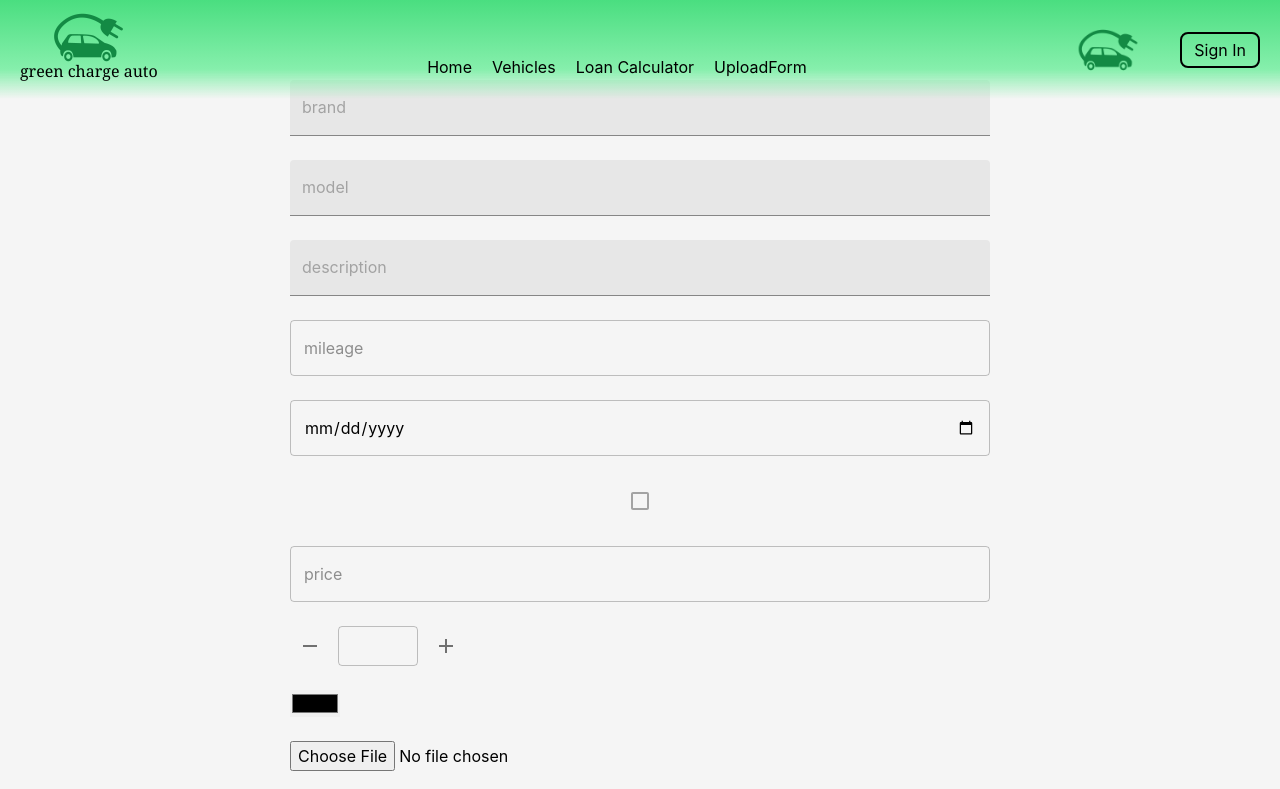
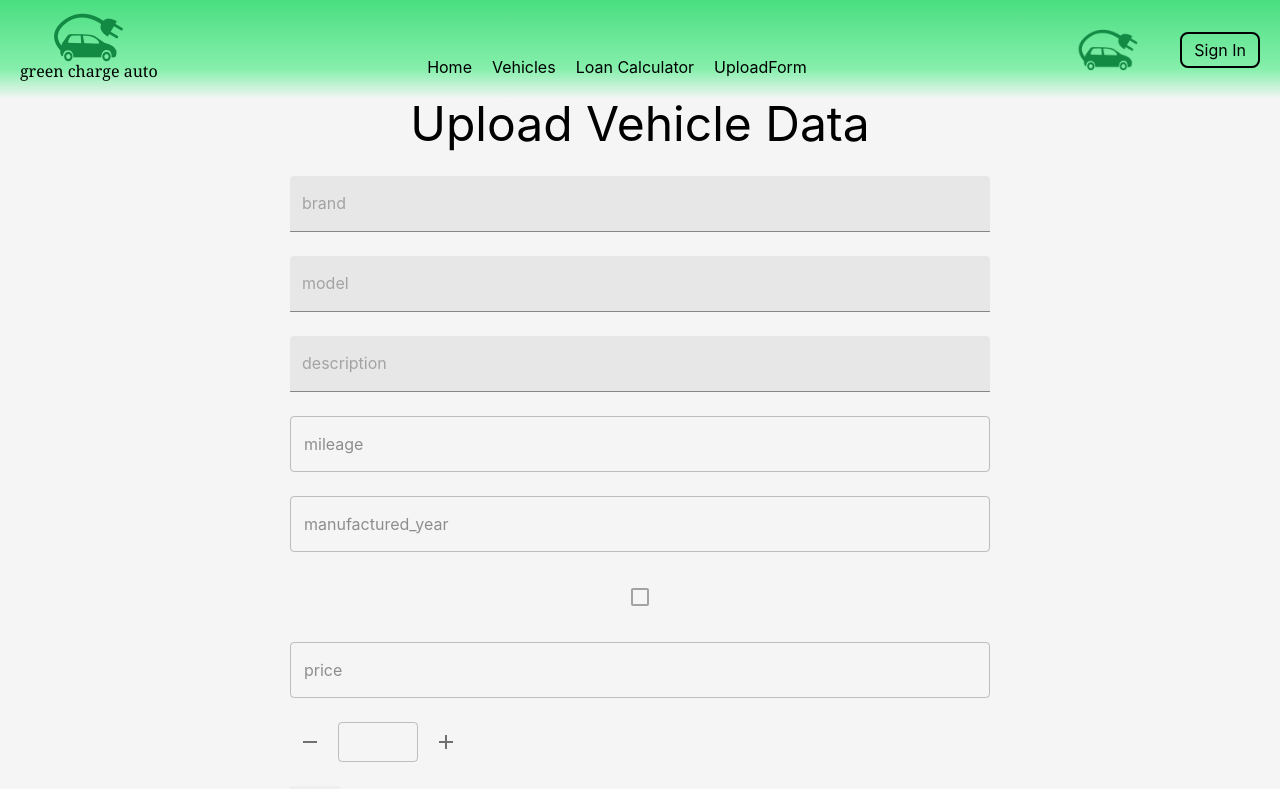
Before and after one commit to yienishaa/GreenChargeAutoFE, a React (Create React App) app: page /UploadForm in a window 1280 px wide. Shown: the top 789 px of the page. Built offline with nearby package versions, Linux system fonts and the light colour scheme.

Commit message:
Upload image UI change

```diff
--- a/src/pages/UploadForm.js
+++ b/src/pages/UploadForm.js
@@ -7,7 +7,7 @@ const UploadForm = () => {
     const [model, setModel] = useState("");
     const [description, setDescription] = useState("");
     const [mileage, setMileage] = useState("");
-    const [manufactured_year, setManufactured_year] = useState("");
+    const [year, setYear] = useState("");
     const [hasBeenInAccident, setHasBeenInAccident] = useState("");
     const [price, setPrice] = useState("");
     const [quantity, setQuantity] = useState("");
@@ -22,7 +22,7 @@ const UploadForm = () => {
         formData.append("model", model);
         formData.append("description", description);
         formData.append("mileage", mileage);
-        formData.append("manufactured_year", manufactured_year);
+        formData.append("manufactured_year", year);
         formData.append("hasBeenInAccident", hasBeenInAccident);
         formData.append("price", price);
         formData.append("quantity", quantity);
@@ -51,7 +51,7 @@ const UploadForm = () => {
 
     return (
         <>
-            <Box className="flex justify-center" >
+            <Box className="flex justify-center pt-24 px-4">
                 <Typography ml={15} mr={15} variant={"h3"}>Upload Vehicle Data</Typography>
             </Box>
 
@@ -65,8 +65,8 @@ const UploadForm = () => {
                     <TextField id="filled-basic" label="brand" variant="filled" placeholder="brand" onChange={(e) => setBrand(e.target.value)} />
                     <TextField id="filled-basic" label="model" variant="filled" placeholder="model" onChange={(e) => setModel(e.target.value)} />
                     <TextField id="filled-basic" label="description" variant="filled" placeholder="description" onChange={(e) => setDescription(e.target.value)} />
-                    <TextField type="number" placeholder="mileage" onChange={(e) => setMileage(e.target.value)} />
-                    <TextField type="date" placeholder="manufactured_year" onChange={(e) => setManufactured_year(e.target.value)} />
+                    <TextField inputMode={"decimal"} placeholder="mileage" onChange={(e) => setMileage(e.target.value)} />
+                    <TextField type="number" value={year} placeholder="manufactured_year" onChange={(e) => setYear(e.target.value)} inputProps={{min: 2000, max: new Date().getFullYear()}}/>
                     <Checkbox placeholder="hasBeenInAccident" onChange={(e) => setHasBeenInAccident(e.target.value)} />
                     <TextField type="number" placeholder="price" onChange={(e) => setPrice(e.target.value)} />
                     <QuantityInput value={quantity} placeholder="quantity" onChange={setQuantity}/>
```
